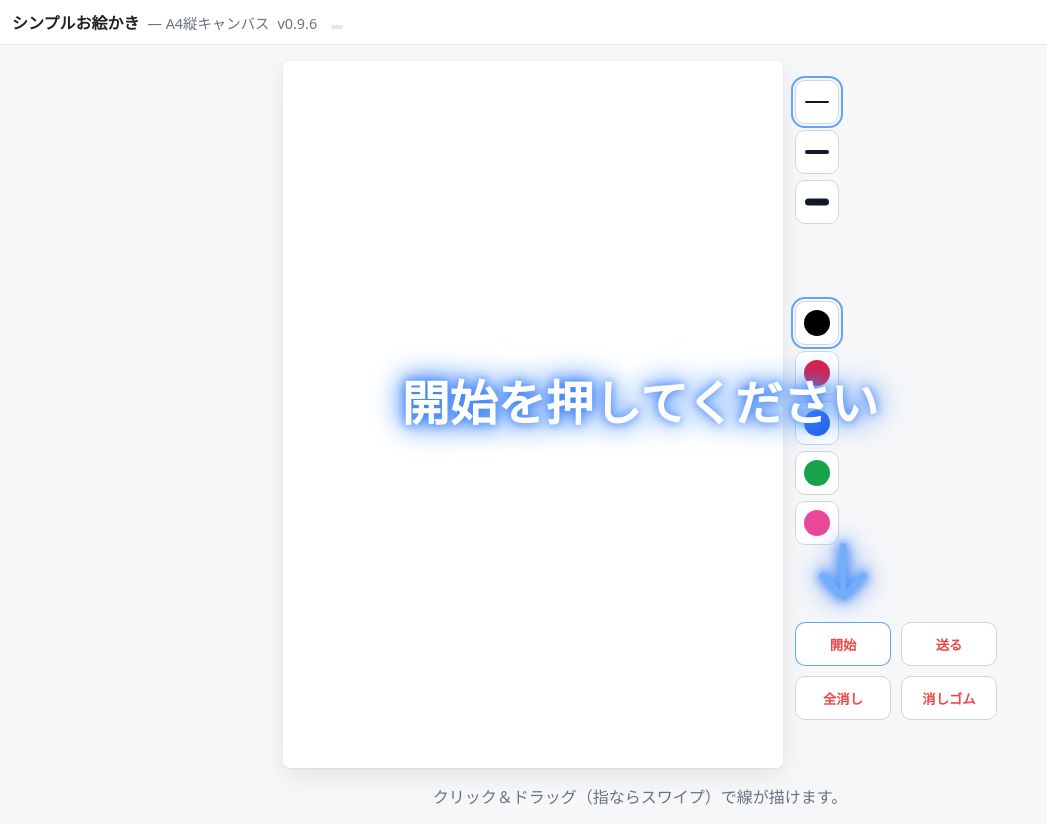
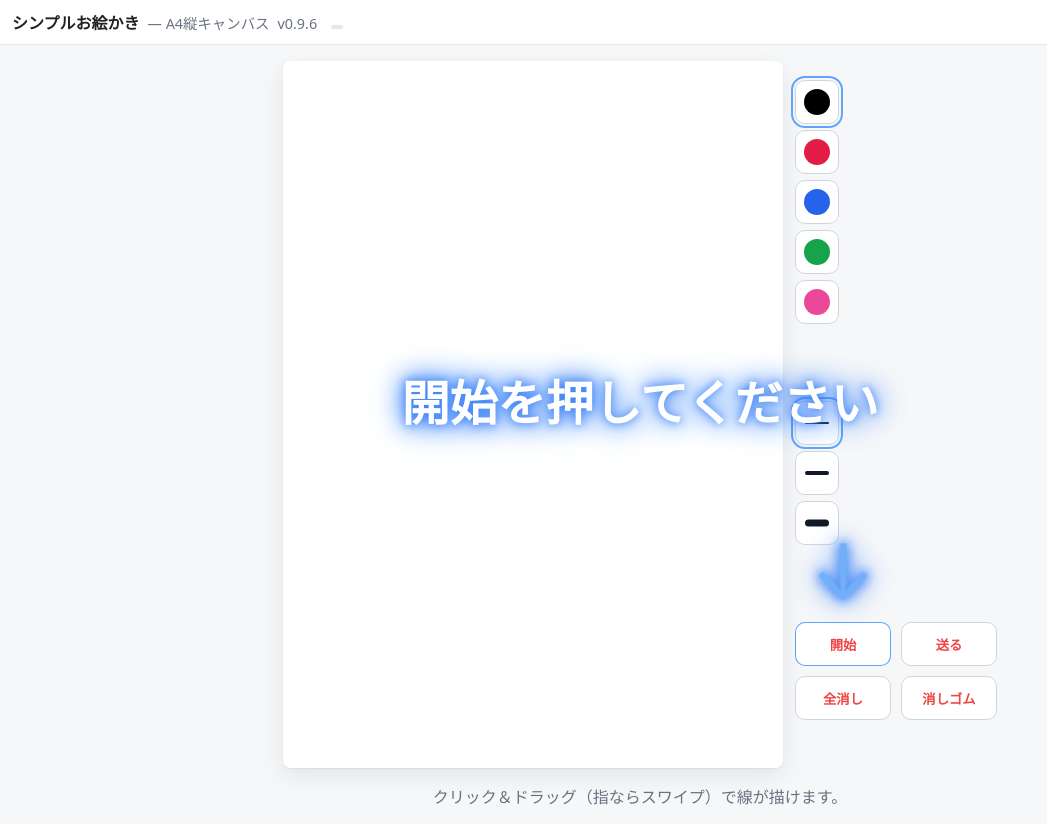
Before and after one commit to takuyaiwamoto/printRemoteSign, a website: page index.html in a window 1280 px wide. Shown: the whole page, without its empty margins (0-1047 px from the left). Drawn offline with Linux system fonts and the light colour scheme; no server answers.

Commit message:
chore: sync working tree

```diff
--- a/styles.css
+++ b/styles.css
@@ -151,14 +151,22 @@ canvas {
 }
 
 /* デスクトップ（広い画面）のとき: 右パネルをキャンバス寄りに、操作ボタンを中段に固定して届きやすく */
-@media (min-width: 1200px) {
+/* デスクトップ相当（横幅が十分ある場合）は2x2配置にする */
+@media (min-width: 1000px) {
   .stage { gap: 16px 12px; grid-template-columns: fit-content(1000px) auto; }
   .side-tools {
     grid-template-columns: auto; /* 1列に縦積み */
+    /* 色を上、太さを下、その下に操作 */
+    grid-template-areas:
+      "colors"
+      "sizes"
+      "actions";
     gap: 10px;
     position: sticky; top: 80px; /* 常に見える位置に固定 */
     margin-left: 0; /* キャンバスに密着（横gapのみ） */
   }
+  .side-tools .colors { grid-area: colors; }
+  .side-tools .sizes  { grid-area: sizes; }
   .side-tools .group { justify-items: start; }
   .side-tools .actions {
     display: grid;
@@ -170,7 +178,7 @@ canvas {
     justify-content: start;
     position: sticky;
     top: 38vh; /* 画面中段付近に固定 */
-  }
+    }
   .action-btn { width: 96px; }
   /* Grid placement by id to realize 2x2 order: 上: 開始 送る / 下: 全消し 消しゴム */
   #btn-overlay-start { grid-area: start; }
```
